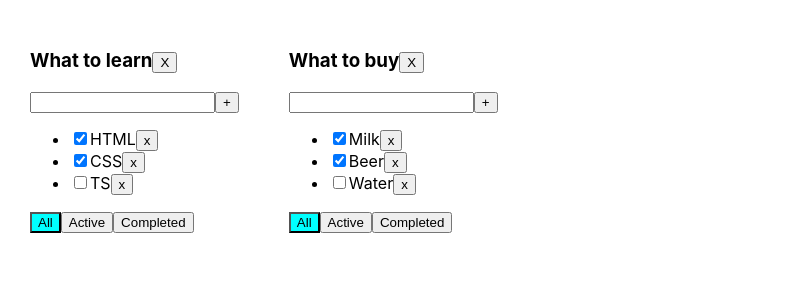
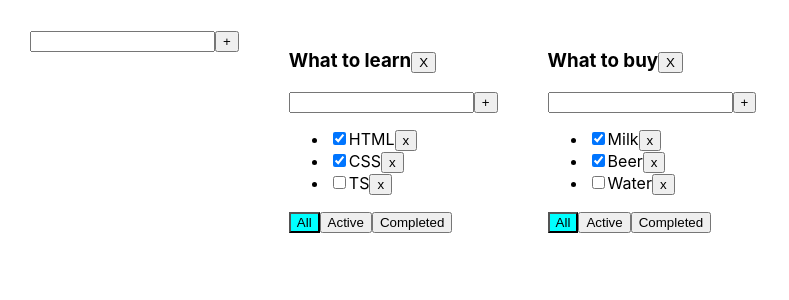
Before and after one commit to Dergacz/todolist, a React (Create React App) app: page / in a window 1280 px wide. Shown: the top 300 px of the page, without its empty margins (0-789 px from the left). Built offline with nearby package versions, Linux system fonts and the light colour scheme.

Commit message:
add addItemForm

```diff
--- a/src/AddItemForm.tsx
+++ b/src/AddItemForm.tsx
@@ -3,7 +3,7 @@ import React, {ChangeEvent, KeyboardEvent, useState} from "react";
 export type AddItemFormPropsType = {
     addItem: (title: string) => void
 }
-const AddItemForm = (props: AddItemFormPropsType) => {
+export const AddItemForm = (props: AddItemFormPropsType) => {
     let [title, setTitle] = useState<string>("");
     let [error, setError] = useState<string | null>();
 
--- a/src/App.tsx
+++ b/src/App.tsx
@@ -2,6 +2,7 @@ import React, {useState} from "react";
 import "./App.css";
 import {TasksType, TodoList} from "./TodoList";
 import {v1} from "uuid";
+import {AddItemForm} from "./AddItemForm";
 
 export type filteresValueType = "all" | "completed" | "active";
 
@@ -21,7 +22,7 @@ function App() {
     const todoListID_1 = v1();
     const todoListID_2 = v1();
 
-    const [todoList, setTodoLisr] = useState<Array<TodoListType>>([
+    const [todoLists, setTodoLists] = useState<Array<TodoListType>>([
         {id: todoListID_1, title: "What to learn", filter: "all"},
         {id: todoListID_2, title: "What to buy", filter: "all"}
     ])
@@ -61,8 +62,8 @@ function App() {
     }
 
     let changeFilter = (value: filteresValueType, todoListID: string) => {
-        const updatedTodoList = todoList.map(tl => tl.id === todoListID ? {...tl, filter: value} : tl);
-        setTodoLisr(updatedTodoList);
+        const updatedTodoList = todoLists.map(tl => tl.id === todoListID ? {...tl, filter: value} : tl);
+        setTodoLists(updatedTodoList);
     }
 
 
@@ -78,16 +79,26 @@ function App() {
     }
 
     const removeTodoList = (todoListID: string) => {
-        const updatedTodoList = todoList.filter(tl => tl.id !== todoListID );
-        setTodoLisr(updatedTodoList);
+        const updatedTodoList = todoLists.filter(tl => tl.id !== todoListID );
+        setTodoLists(updatedTodoList);
         delete tasks[todoListID]
+    }
+
+    const addTodolist = (title: string) => {
+        const newTodolistID = v1();
+        const newTodolist: TodoListType = {
+            id: newTodolistID, title, filter: "all"
+        }
+        setTodoLists([...todoLists, newTodolist]);
+        setTasks({...tasks, [newTodolistID]: []});
     }
 
 
     return (
         <div className="App">
+            <AddItemForm addItem={addTodolist}/>
             {
-                todoList.map(tl => {
+                todoLists.map(tl => {
                     return (
                         <TodoList
                             key={tl.id}
--- a/src/TodoList.tsx
+++ b/src/TodoList.tsx
@@ -1,5 +1,6 @@
 import React, {ChangeEvent, KeyboardEvent, useState} from "react";
 import {filteresValueType} from "./App";
+import {AddItemForm} from "./AddItemForm";
 
 export type TasksType = {
     id: string
@@ -19,27 +20,7 @@ type PropsType = {
 }
 
 export let TodoList = (props: PropsType) => {
-    let [title, setTitle] = useState<string>("");
-    let [error, setError] = useState<string | null>(null)
-    const addTask = () => {
-        const trimmedTitle = title.trim();
-        if (trimmedTitle) {
-            props.addTask(trimmedTitle, props.id);
-        } else {
-            setError("Davaj po novoj misza")
-        }
-        setTitle("")
-    }
 
-    const onChageHandler = (e: ChangeEvent<HTMLInputElement>) => {
-        setTitle(e.currentTarget.value)
-    }
-    const onPressHandler = (e: KeyboardEvent<HTMLInputElement>) => {
-        setError(null);
-        if (e.charCode === 13) {
-            addTask();
-        }
-    }
     const changeFilterAll = () => {
         props.changeFilter("all", props.id);
     }
@@ -53,26 +34,19 @@ export let TodoList = (props: PropsType) => {
         props.removeTodoList(props.id)
     }
 
+    const addTask = (title: string) => props.addTask(title, props.id)
 
     return (
         <div>
 
             <h3>{props.title}<button onClick={removeTodoList}>X</button></h3>
-            <div>
-                <input value={title}
-                       onChange={onChageHandler}
-                       onKeyPress={onPressHandler}
-                       className={error ? "error" : ""}/>
-                <button onClick={addTask}>+</button>
-                {error && <div className="error-message">{error}</div>}
-            </div>
+            <AddItemForm addItem={addTask}/>
             <ul>
                 {props.tasks.map(t => {
                     const removeTask = () => {
                         props.removeTask(t.id, props.id)
                     }
                     const changeTask = (e: ChangeEvent<HTMLInputElement>) => {
-                        setError(null)
                         props.changeTaskStatus(t.id, e.currentTarget.checked, props.id)
                     }
                     return <li key={t.id}>
```
